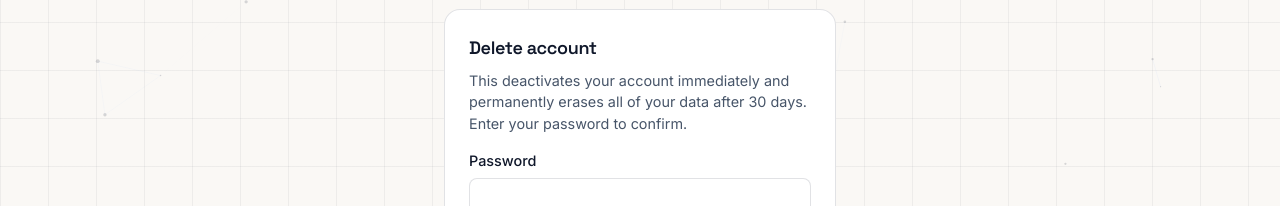
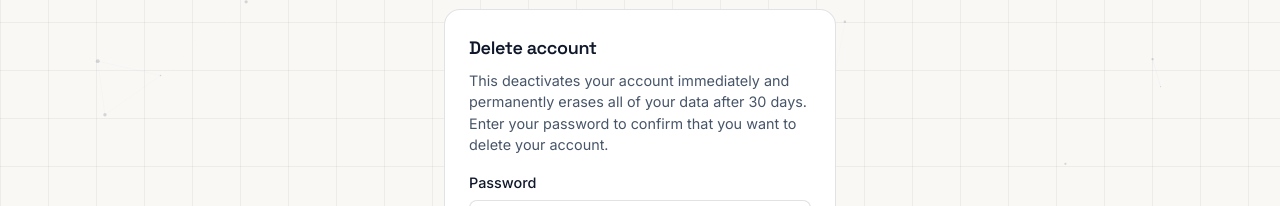
Before and after one commit to veermahajan/collegecompass, a Next.js app: page /account in a window 1280 px wide. Shown: the part 218-424 px from the top of the page. Built offline with nearby package versions, Linux system fonts and the light colour scheme; no server answers; sample sign-in values are in the browser's storage.

Commit message:
Updated account copy

```diff
--- a/app/account/page.tsx
+++ b/app/account/page.tsx
@@ -22,7 +22,7 @@ export default async function AccountPage() {
           </h2>
           <p className="mb-4 text-[0.9rem] text-ink-soft">
             This deactivates your account immediately and permanently erases
-            all of your data after 30 days. Enter your password to confirm.
+            all of your data after 30 days. Enter your password to confirm that you want to delete your account.
           </p>
           <DeleteAccountForm />
         </div>
```
